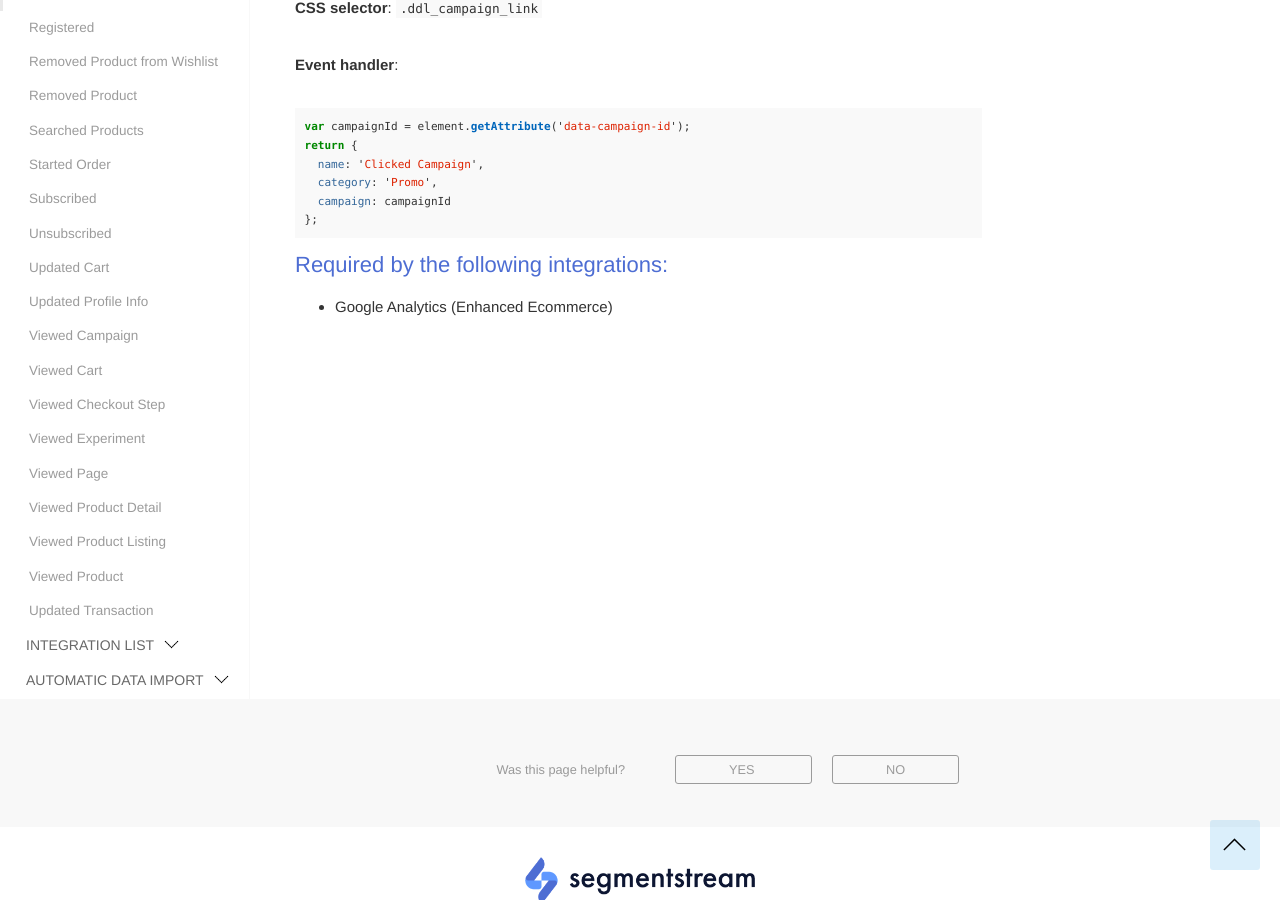
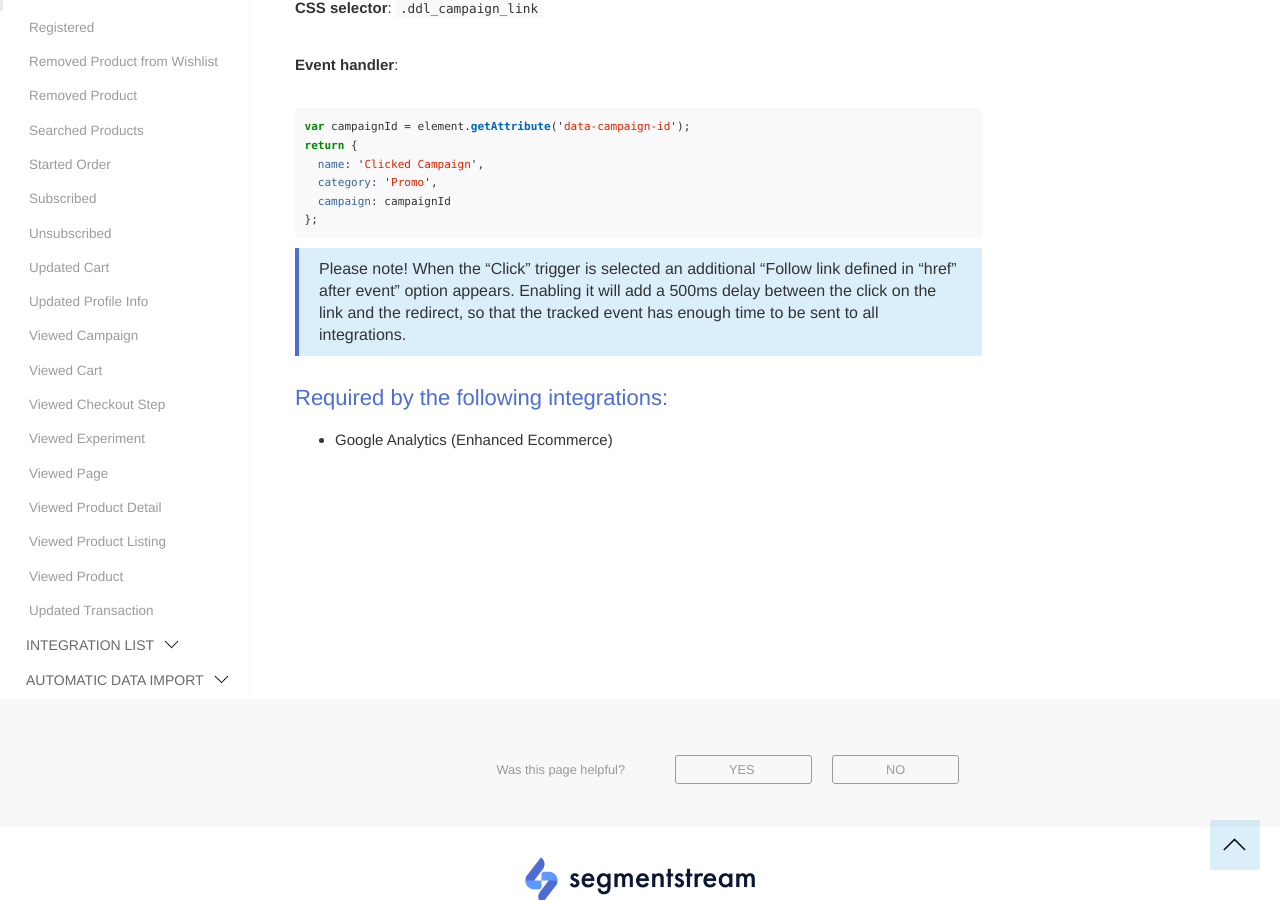
Before and after one commit to segmentstream-com/segmentstream-com.github.io, a Jekyll site: the page built from _docs/events/clicked-campaign.md, in a window 1280 px wide and 900 px high, scrolled down 644 px. Built offline with Jekyll 4.4.1, drawn with Linux system fonts in a browser that asks for light colours; nearby versions of some CDN libraries.

Commit message:
added clicked trigger info

````diff
--- a/_docs/events/clicked-campaign.md
+++ b/_docs/events/clicked-campaign.md
@@ -33,5 +33,7 @@ return {
 };
 ```
 
+> Please note! When the "Click" trigger is selected an additional "Follow link defined in "href" after event" option appears. Enabling it will add a 500ms delay between the click on the link and the redirect, so that the tracked event has enough time to be sent to all integrations.
+
 #### Required by the following integrations:
 * Google Analytics (Enhanced Ecommerce)
````
Also changed, not shown: _docs/events/clicked-product.md (+2 -0 lines), _docs/for-analyst/events.md (+2 -0 lines).
